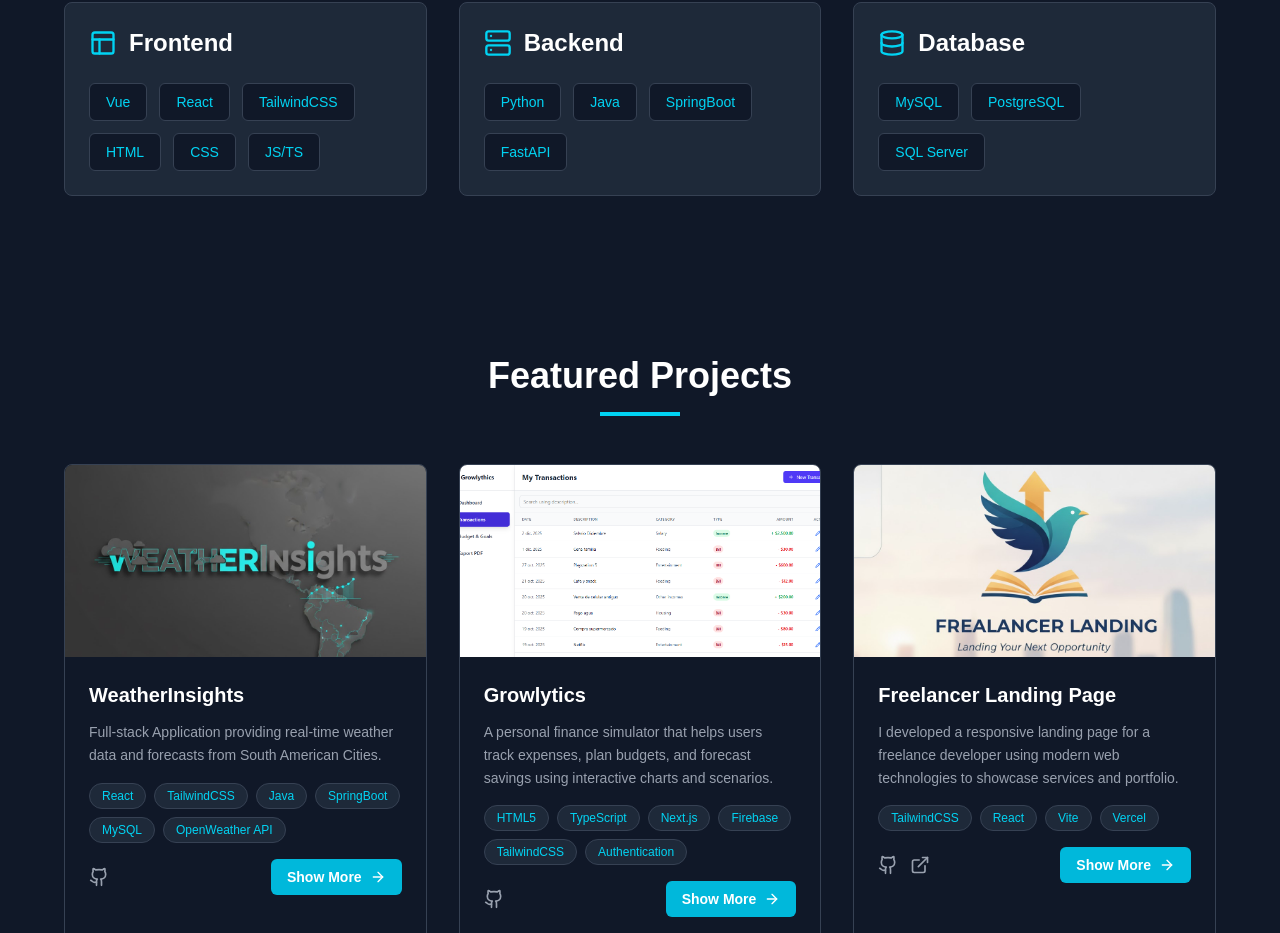
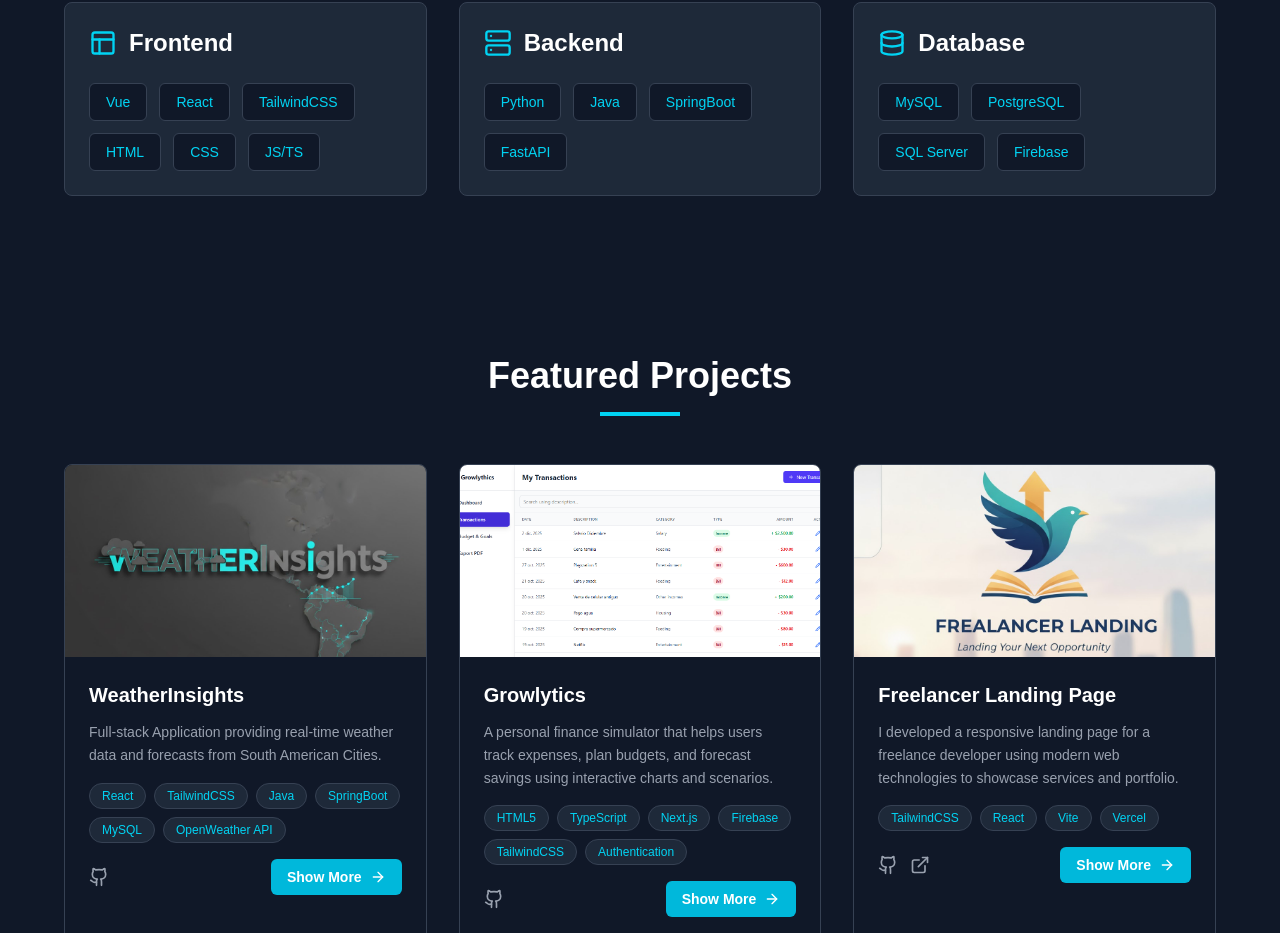
Before and after one commit to KevCast1604/portfolio, a React (Vite) app: page / in a window 1280 px wide. Shown: the part 1470-2403 px from the top of the page. Built offline with nearby package versions, Linux system fonts and the light colour scheme; no server answers; a web font is replaced by a local one.

Commit message:
feat: add database skill

```diff
--- a/src/components/sections/Skills.jsx
+++ b/src/components/sections/Skills.jsx
@@ -16,7 +16,7 @@
     {
       title: "Database",
       icon: <Database size={28} />,
-      skills: ["MySQL", "PostgreSQL", "SQL Server"],
+      skills: ["MySQL", "PostgreSQL", "SQL Server", "Firebase"],
     },
   ];
 
```
